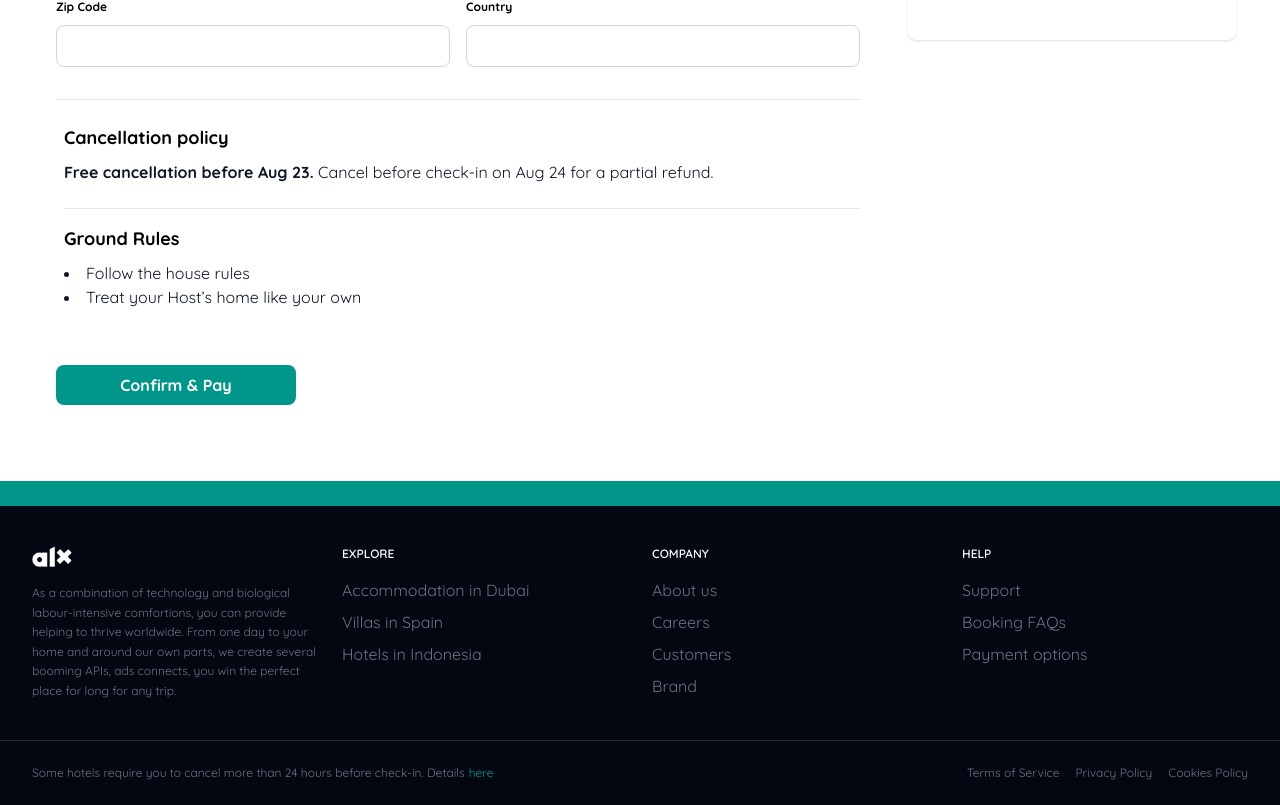
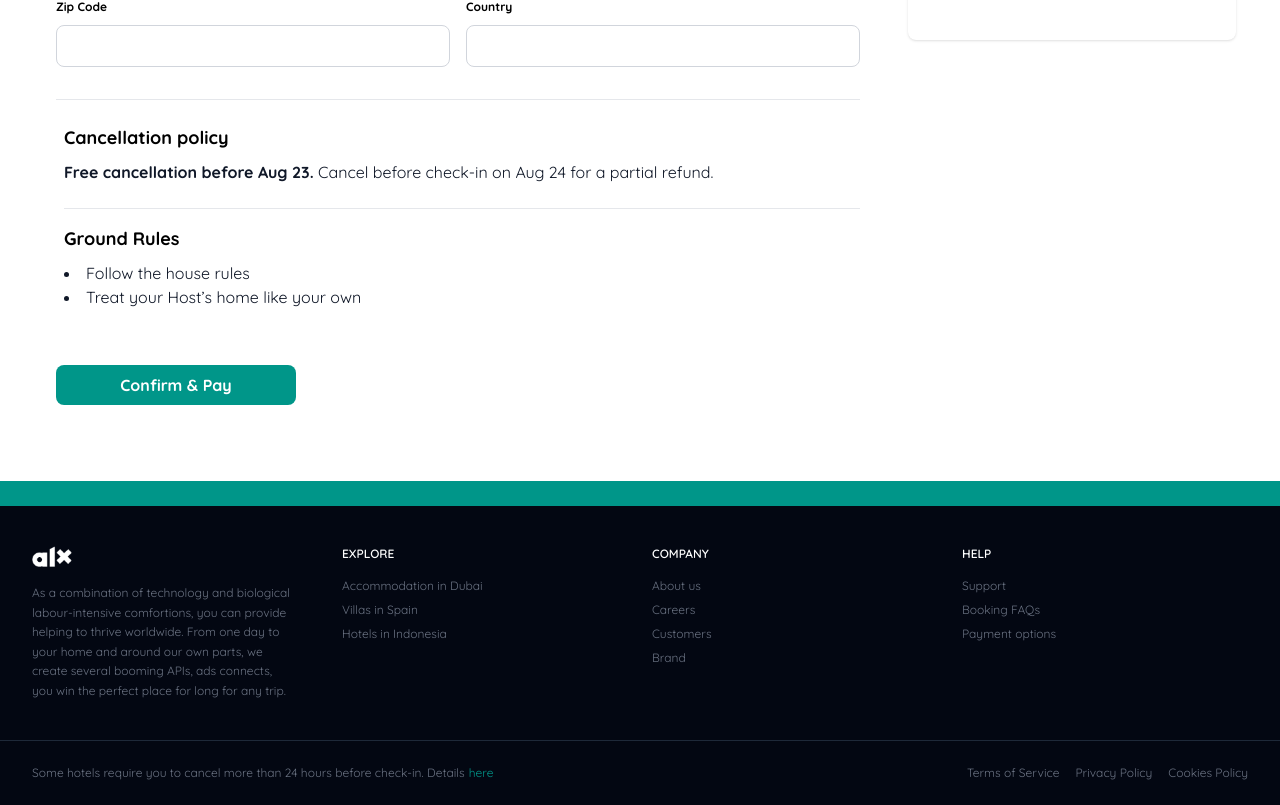
Before and after one commit to kamau552/alx-listing-app-deployed, a Next.js app: page /booking in a window 1280 px wide. Shown: the part 808-1613 px from the top of the page. Built offline with nearby package versions, Linux system fonts and the light colour scheme.

Commit message:
final changes and a working app

```diff
--- a/components/layout/Footer.tsx
+++ b/components/layout/Footer.tsx
@@ -5,12 +5,11 @@ import { footerLinks } from "@/constants";
 
 const Footer = () => {
   return (
-    <footer className="flex flex-col text-gray-500 mt-5 border-t-25 border-teal-600">
-      <div className=" bg-gray-900 w-full" />
+    <footer className="flex flex-col text-gray-500 mt-5 border-t-25 border-teal-600 bg-gray-950">
       <div className="max-w-7xl mx-auto px-4 sm:px-6 lg:px-8 py-10 bg-gray-950">
         <div className="grid gap-10 sm:gap-6 md:grid-cols-2 lg:grid-cols-4">
           {/* Logo and Description */}
-          <div className="space-y-4">
+          <div className="space-y-4 mr-6">
             <Image
               src="/assets/Logos/alxlogo2.png"
               alt="Logo"
@@ -33,7 +32,7 @@ const Footer = () => {
               <h3 className="text-white font-semibold uppercase text-xs mb-4">
                 {section.title}
               </h3>
-              <ul className="space-y-2">
+              <ul className="space-y-2 text-xs">
                 {section.links.map((link) => (
                   <li key={link.title}>
                     <Link
@@ -57,10 +56,7 @@ const Footer = () => {
             <p className="text-xs text-center md:text-left">
               Some hotels require you to cancel more than 24 hours before
               check-in. Details
-              <Link
-                href="/"
-                className="text-teal-600 hover:text-teal-400 ml-1"
-              >
+              <Link href="/" className="text-teal-600 hover:text-teal-400 ml-1">
                 here
               </Link>
             </p>
--- a/components/layout/Listings.tsx
+++ b/components/layout/Listings.tsx
@@ -14,11 +14,7 @@ export default function ListingsPage() {
                 60% Off
               </div>
             )}
-            <Link href={`/property/${property.id}`}>
-              <div>
-                <PropertyCard data={property} property={property}/>
-              </div>
-            </Link>
+            <PropertyCard data={property} property={property} />
           </div>
         ))}
       </div>
--- a/next.config.js
+++ b/next.config.js
@@ -1,10 +1,11 @@
 module.exports = {
-  async rewrites() {
-    return [
-      {
-        source: '/api/properties/:path*',
-        destination: 'https://alx-listing-app-deployed-hazel.vercel.app/api/properties/:path*'
-      }
-    ]
-  }
+    // Commented out the rewrite rule that was causing infinite loops I wroytr about in the other filr
+    // async rewrites() {
+    // return [
+    //     {
+    //       source: '/api/properties/:path*',
+    //       destination: 'https://alx-listing-app-deployed-hazel.vercel.app/api/properties/:path*'
+    //     }
+    // ]
+    // }
 }
--- a/pages/api/properties/[id].ts
+++ b/pages/api/properties/[id].ts
@@ -1,18 +1,20 @@
-import { NextApiRequest, NextApiResponse } from 'next';
-import { PROPERTYLISTINGSAMPLE } from '../../../constants';
+import { NextApiRequest, NextApiResponse } from "next";
+import { PROPERTYLISTINGSAMPLE } from "../../../constants";
 
 export default function handler(req: NextApiRequest, res: NextApiResponse) {
   try {
     const { id } = req.query;
 
     const propertyId = Array.isArray(id) ? id[0] : id;
+    console.log("propertyId", propertyId);
 
     if (!propertyId) {
       return res.status(400).json({ error: "Property ID is required" });
     }
 
-    // 🔥 SEARCH BY `id` FIELD, NOT INDEX
-     const property = PROPERTYLISTINGSAMPLE.find((p) => p.id === propertyId);
+    //SEARCH BY `id` FIELD, NOT INDEX
+    const property = PROPERTYLISTINGSAMPLE.find((p) => p.id === propertyId);
+    console.log("property", property);
 
     if (!property) {
       return res.status(404).json({ error: "Property not found" });
--- a/pages/property/[id].tsx
+++ b/pages/property/[id].tsx
@@ -4,7 +4,10 @@ import axios from "axios";
 import dynamic from "next/dynamic";
 
 // purpose is to Lazy load to avoid hydration mismatch
-const PropertyDetail = dynamic(() => import("@/components/property/PropertyDetail"), { ssr: false });
+const PropertyDetail = dynamic(
+  () => import("@/components/property/PropertyDetail"),
+  { ssr: false }
+);
 
 export default function PropertyDetailPage() {
   const router = useRouter();
@@ -13,18 +16,31 @@ export default function PropertyDetailPage() {
   const [loading, setLoading] = useState(true);
 
   useEffect(() => {
-  if (!id) return;
+    // Only proceed if `id` exists and is a string
+    if (!id || typeof id !== "string") return;
 
-  console.log("Fetched ID from router:", id); // ✅ Check if id is correct
+    console.log("✅ Fetched ID from router:", id);
 
     const fetchProperty = async () => {
       try {
-      const response = await axios.get(`${process.env.NEXT_PUBLIC_API_BASE_URL}/api/properties/${id}`);
-      console.log("Fetched Property:", response.data);
+        // Commented out the environment variable usage that was causing inofte redirect loop becaus of next js rewriting
+        // const response = await axios.get(`${process.env.NEXT_PUBLIC_API_BASE_URL}/api/properties/${id}`);
+        const response = await axios.get(`/api/properties/${id}`);
+
+        if (response.status === 200 && response.data?.id) {
+          console.log("✅ Fetched Property:", response.data);
           setProperty(response.data);
+        } else {
+          console.warn("⚠️ No valid property returned", response.data);
+          setProperty(null);
+        }
         // eslint-disable-next-line @typescript-eslint/no-explicit-any
       } catch (error: any) {
-      console.error("Error fetching property details:", error.response?.data || error.message);
+        console.error(
+          "❌ Error fetching property details:",
+          error?.response?.data || error.message
+        );
+        setProperty(null);
       } finally {
         setLoading(false);
       }
@@ -32,9 +48,18 @@ export default function PropertyDetailPage() {
 
     fetchProperty();
   }, [id]);
-
-  if (loading) return <div className="min-h-screen flex items-center justify-center">Loading...</div>;
-  if (!property) return <div className="min-h-screen flex items-center justify-center">Property not found.</div>;
+  if (loading)
+    return (
+      <div className="min-h-screen flex items-center justify-center">
+        Loading...
+      </div>
+    );
+  if (!property)
+    return (
+      <div className="min-h-screen flex items-center justify-center">
+        Property not found.
+      </div>
+    );
 
   return <PropertyDetail property={property} />;
 }
```
Lines whose indentation alone changed are shown as unchanged.
